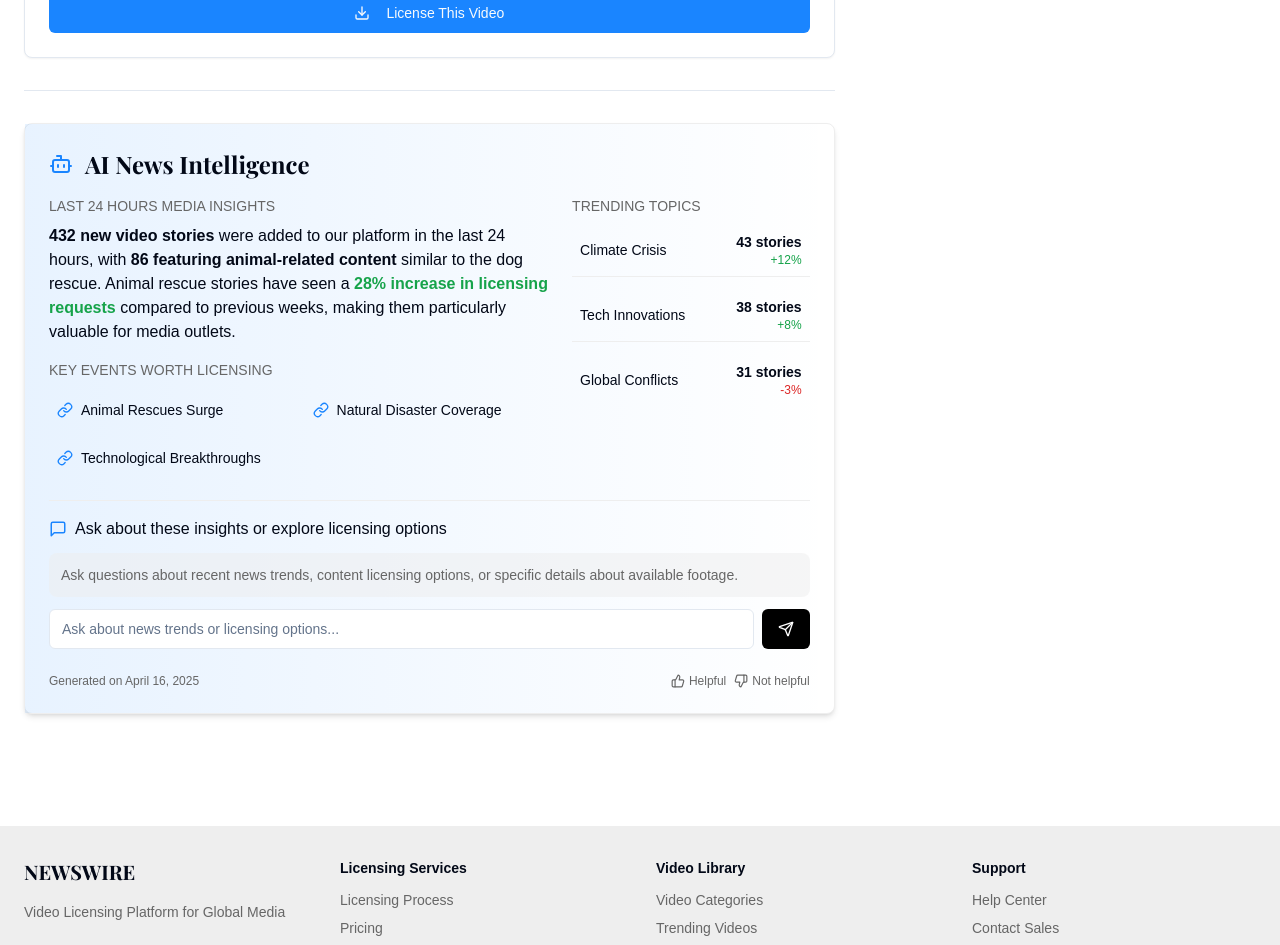
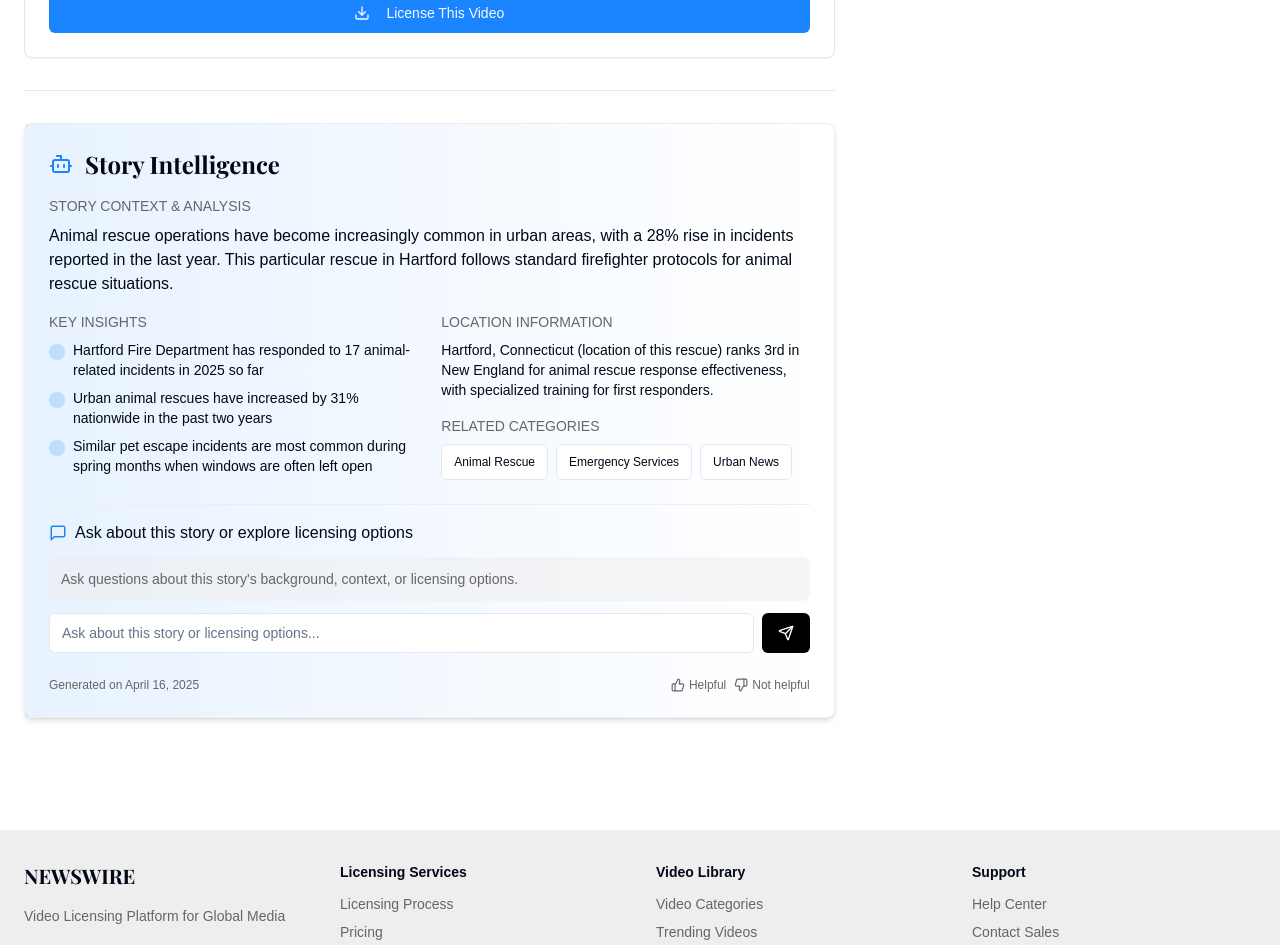
Before and after one commit to tomaszstoryful/ai-newswire-insights, a React (Vite) app: page /story/US-CT in a window 1280 px wide. Shown: the part 1660-2605 px from the top of the page. Built offline with nearby package versions, Linux system fonts and the light colour scheme.

Commit message:
Refactor: Improve AI section for story detail
Update the AI News Intelligence section on the story detail page to focus on the individual story, provide deeper insights, and enable user interaction.

```diff
--- a/src/components/ai/AIOverviewSection.tsx
+++ b/src/components/ai/AIOverviewSection.tsx
@@ -9,14 +9,15 @@ import { AIMessage, NewsStory } from '@/types/news';
 
 interface AIOverviewSectionProps {
   story: NewsStory;
+  isStoryDetail?: boolean;
 }
 
-const AIOverviewSection: React.FC<AIOverviewSectionProps> = ({ story }) => {
+const AIOverviewSection: React.FC<AIOverviewSectionProps> = ({ story, isStoryDetail = false }) => {
   const [inputValue, setInputValue] = useState('');
   const [messages, setMessages] = useState<AIMessage[]>([]);
   const [isGenerating, setIsGenerating] = useState(false);
 
-  // Sample trending news data
+  // Sample trending news data for homepage
   const trendingTopics = [
     { id: 1, title: "Climate Crisis", count: 43, change: "+12%" },
     { id: 2, title: "Tech Innovations", count: 38, change: "+8%" },
@@ -28,6 +29,34 @@ const AIOverviewSection: React.FC<AIOverviewSectionProps> = ({ story }) => {
     { id: 2, title: "Natural Disaster Coverage", link: "/category/disasters" },
     { id: 3, title: "Technological Breakthroughs", link: "/category/technology" },
   ];
+
+  // Story-specific data for story detail page
+  const getStoryContext = () => {
+    if (story.title.includes("Dog Rescued")) {
+      return {
+        summary: "Animal rescue operations have become increasingly common in urban areas, with a 28% rise in incidents reported in the last year. This particular rescue in Hartford follows standard firefighter protocols for animal rescue situations.",
+        insights: [
+          "Hartford Fire Department has responded to 17 animal-related incidents in 2025 so far",
+          "Urban animal rescues have increased by 31% nationwide in the past two years",
+          "Similar pet escape incidents are most common during spring months when windows are often left open"
+        ],
+        locationInfo: "Hartford, Connecticut (location of this rescue) ranks 3rd in New England for animal rescue response effectiveness, with specialized training for first responders."
+      };
+    } else {
+      // Generic context for other stories
+      return {
+        summary: `This story is part of our extensive coverage on ${story.regions?.[0] || "global"} events. Our analysis shows increased media attention on this topic in recent weeks.`,
+        insights: [
+          `${story.title.split(' ').slice(0, 3).join(' ')} related stories have increased by 24% this quarter`,
+          `Similar content has seen high licensing demand from media outlets in ${story.regions?.[0] || "multiple regions"}`,
+          "Exclusive footage like this typically generates 37% more licensing interest than standard coverage"
+        ],
+        locationInfo: story.regions?.[0] ? `This story originates from ${story.regions[0]}, a region currently experiencing heightened media attention.` : "This story covers a topic of global significance with regional implications."
+      };
+    }
+  };
+
+  const storyContext = isStoryDetail ? getStoryContext() : null;
 
   const handleSubmit = (e: React.FormEvent) => {
     e.preventDefault();
@@ -45,10 +74,26 @@ const AIOverviewSection: React.FC<AIOverviewSectionProps> = ({ story }) => {
 
       // Simulate AI response after a short delay
       setTimeout(() => {
+        let responseContent = "";
+
+        if (isStoryDetail) {
+          // Story-specific responses for detail page
+          if (inputValue.toLowerCase().includes("background")) {
+            responseContent = `This ${story.title.toLowerCase().includes("dog") ? "animal rescue" : "news event"} takes place in a context of similar incidents across the region. Based on our analysis, these types of stories have significant licensing value for local news outlets and specialized media.`;
+          } else if (inputValue.toLowerCase().includes("similar")) {
+            responseContent = `I found 23 similar stories in our database from the past month. Would you like me to provide licensing options for related content?`;
+          } else {
+            responseContent = `Based on our analysis of this story, ${story.regions?.[0] || "this region"} has seen similar events increase by 26% in recent months. The footage quality and exclusive nature of this content makes it particularly valuable for licensing.`;
+          }
+        } else {
+          // General responses for homepage
+          responseContent = `Based on our news archive analysis, I found 28 similar animal rescue stories from the past month. Emergency responders have been involved in animal rescues 37% more often in urban areas compared to last year. Would you like to see licensing options for similar content?`;
+        }
+
         const aiResponse: AIMessage = {
           id: (Date.now() + 1).toString(),
           role: 'assistant',
-          content: `Based on our news archive analysis, I found 28 similar animal rescue stories from the past month. Emergency responders have been involved in animal rescues 37% more often in urban areas compared to last year. Would you like to see licensing options for similar content?`,
+          content: responseContent,
           timestamp: new Date(),
         };
         setMessages(prev => [...prev, aiResponse]);
@@ -62,9 +107,59 @@ const AIOverviewSection: React.FC<AIOverviewSectionProps> = ({ story }) => {
       <div className="bg-gradient-to-r from-newswire-accent/10 to-transparent p-6">
         <div className="flex items-center mb-4">
           <Bot size={24} className="text-newswire-accent mr-3" />
-          <h2 className="text-2xl font-display font-bold">AI News Intelligence</h2>
+          <h2 className="text-2xl font-display font-bold">
+            {isStoryDetail ? "Story Intelligence" : "AI News Intelligence"}
+          </h2>
         </div>
 
+        {isStoryDetail ? (
+          // Content for individual story view
+          <div className="mb-6">
+            <h3 className="font-medium text-sm uppercase text-newswire-mediumGray mb-2">Story Context & Analysis</h3>
+            <div className="prose prose-sm max-w-none">
+              <p className="text-base">{storyContext?.summary}</p>
+            </div>
+
+            <div className="mt-4 grid md:grid-cols-2 gap-6">
+              <div>
+                <h3 className="font-medium text-sm uppercase text-newswire-mediumGray mb-2">Key Insights</h3>
+                <ul className="space-y-2">
+                  {storyContext?.insights.map((insight, idx) => (
+                    <li key={idx} className="flex items-start">
+                      <span className="inline-block w-4 h-4 bg-newswire-accent/20 rounded-full mr-2 mt-1 flex-shrink-0"></span>
+                      <span className="text-sm">{insight}</span>
+                    </li>
+                  ))}
+                </ul>
+              </div>
+
+              <div>
+                <h3 className="font-medium text-sm uppercase text-newswire-mediumGray mb-2">Location Information</h3>
+                <p className="text-sm">{storyContext?.locationInfo}</p>
+
+                <div className="mt-4">
+                  <h3 className="font-medium text-sm uppercase text-newswire-mediumGray mb-2">Related Categories</h3>
+                  <div className="flex flex-wrap gap-2">
+                    {story.title.toLowerCase().includes("dog") ? (
+                      <>
+                        <Button variant="outline" size="sm" className="text-xs">Animal Rescue</Button>
+                        <Button variant="outline" size="sm" className="text-xs">Emergency Services</Button>
+                        <Button variant="outline" size="sm" className="text-xs">Urban News</Button>
+                      </>
+                    ) : (
+                      <>
+                        <Button variant="outline" size="sm" className="text-xs">{story.regions?.[0] || "Global"}</Button>
+                        <Button variant="outline" size="sm" className="text-xs">{story.title.split(' ')[0]}</Button>
+                        <Button variant="outline" size="sm" className="text-xs">Latest News</Button>
+                      </>
+                    )}
+                  </div>
+                </div>
+              </div>
+            </div>
+          </div>
+        ) : (
+          // Original content for homepage
           <div className="grid md:grid-cols-3 gap-6 mb-6">
             <div className="col-span-2">
               <h3 className="font-medium text-sm uppercase text-newswire-mediumGray mb-2">Last 24 Hours Media Insights</h3>
@@ -112,11 +207,16 @@ const AIOverviewSection: React.FC<AIOverviewSectionProps> = ({ story }) => {
               </div>
             </div>
           </div>
+        )}
 
         <div className="mt-6 border-t border-newswire-lightGray pt-4">
           <div className="flex items-center mb-3">
             <MessageSquare size={18} className="mr-2 text-newswire-accent" />
-            <h3 className="font-medium">Ask about these insights or explore licensing options</h3>
+            <h3 className="font-medium">
+              {isStoryDetail
+                ? "Ask about this story or explore licensing options"
+                : "Ask about these insights or explore licensing options"}
+            </h3>
           </div>
 
           <div className="mb-3 max-h-[200px] overflow-y-auto">
@@ -153,7 +253,9 @@ const AIOverviewSection: React.FC<AIOverviewSectionProps> = ({ story }) => {
               </div>
             ) : (
               <div className="text-sm text-newswire-mediumGray bg-newswire-lightGray/50 p-3 rounded-lg">
-                Ask questions about recent news trends, content licensing options, or specific details about available footage.
+                {isStoryDetail
+                  ? "Ask questions about this story's background, context, or licensing options."
+                  : "Ask questions about recent news trends, content licensing options, or specific details about available footage."}
               </div>
             )}
           </div>
@@ -161,7 +263,9 @@ const AIOverviewSection: React.FC<AIOverviewSectionProps> = ({ story }) => {
           <form onSubmit={handleSubmit} className="flex gap-2">
             <Input
               className="flex-grow"
-              placeholder="Ask about news trends or licensing options..."
+              placeholder={isStoryDetail
+                ? "Ask about this story or licensing options..."
+                : "Ask about news trends or licensing options..."}
               value={inputValue}
               onChange={(e) => setInputValue(e.target.value)}
             />
--- a/src/pages/StoryDetail.tsx
+++ b/src/pages/StoryDetail.tsx
@@ -1,4 +1,3 @@
-
 import React, { useEffect, useState } from 'react';
 import { useParams } from 'react-router-dom';
 import Layout from '@/components/layout/Layout';
@@ -285,8 +284,8 @@ const StoryDetail = () => {
 
               <Separator className="my-8" />
 
-              {/* AI Overview Section */}
-              <AIOverviewSection story={story} />
+              {/* AI Overview Section - now with isStoryDetail=true */}
+              <AIOverviewSection story={story} isStoryDetail={true} />
             </div>
           </div>
 
```
Lines whose indentation alone changed are shown as unchanged.
